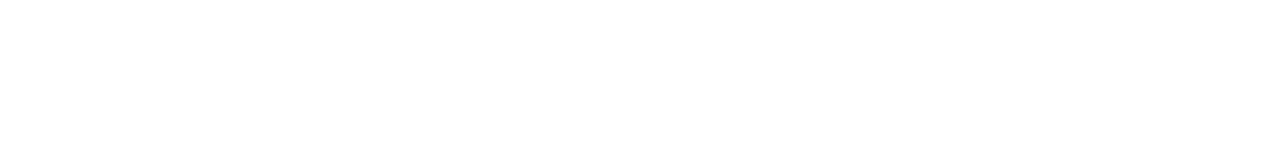
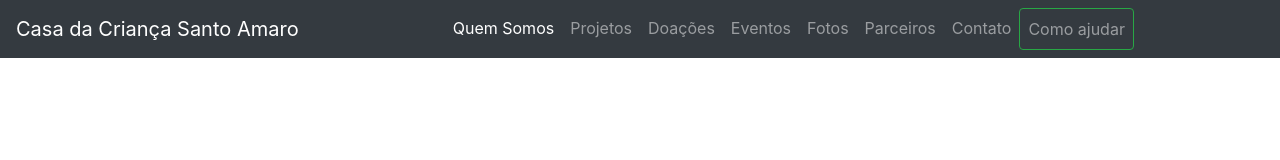
Before and after one commit to jorgeTCC/Casa-da-crian-a-Santo-Amaro, a website: page public_html/index.html in a window 1280 px wide. Drawn offline with nearby package versions, Linux system fonts and the light colour scheme.

Commit message:
Inserção do menu padrão do bootstrap com os links cegos

```diff
--- a/public_html/index.html
+++ b/public_html/index.html
@@ -4,9 +4,49 @@
       <meta charset="utf-8"/>
       <title>Casa da Criança Santo Amaro</title>
       <link href="css/bootstrap.min.css" rel="stylesheet">
+      <style>
+          *{
+              margin: 0 auto;
+          }
+      </style>
    </head>
    <body>
-
+      <header>
+         <nav class="navbar navbar-expand-md navbar-dark fixed-top bg-dark">
+            <a class="navbar-brand" href="#">Casa da Criança Santo Amaro</a>
+            <button class="navbar-toggler" type="button" data-toggle="collapse" data-target="#navbarCollapse" aria-controls="navbarCollapse" aria-expanded="false" aria-label="Toggle navigation">
+            <span class="navbar-toggler-icon"></span>
+            </button>
+            <div class="collapse navbar-collapse" id="navbarCollapse">
+               <ul class="navbar-nav mr-auto">
+                  <li class="nav-item active">
+                     <a class="nav-link" href="#">Quem Somos <span class="sr-only">(current)</span></a>
+                  </li>
+                  <li class="nav-item">
+                     <a class="nav-link" href="#">Projetos</a>
+                  </li>
+                  <li class="nav-item">
+                     <a class="nav-link" href="#">Doações</a>
+                  </li>
+                  <li class="nav-item">
+                     <a class="nav-link" href="#">Eventos</a>
+                  </li>
+                  <li class="nav-item">
+                     <a class="nav-link" href="#">Fotos</a>
+                  </li>
+                  <li class="nav-item">
+                     <a class="nav-link" href="#">Parceiros</a>
+                  </li>
+                  <li class="nav-item">
+                     <a class="nav-link" href="#">Contato</a>
+                  </li>
+                  <li>
+                    <a class="nav-link btn btn-outline-success my-2 my-sm-0" href="#">Como ajudar</a>
+                  </li>
+               </ul>
+            </div>
+         </nav>
+      </header>
    </body>
    <script src="https://code.jquery.com/jquery-3.2.1.slim.min.js" integrity="sha384-KJ3o2DKtIkvYIK3UENzmM7KCkRr/rE9/Qpg6aAZGJwFDMVNA/GpGFF93hXpG5KkN" crossorigin="anonymous"></script>
    <script src="https://cdnjs.cloudflare.com/ajax/libs/popper.js/1.12.3/umd/popper.min.js" integrity="sha384-vFJXuSJphROIrBnz7yo7oB41mKfc8JzQZiCq4NCceLEaO4IHwicKwpJf9c9IpFgh" crossorigin="anonymous"></script>
```
Also changed, not shown: public_html/css/bootstrap.min.css (added), public_html/js/bootstrap.min.js (added). Lines whose indentation alone changed are shown as unchanged.
